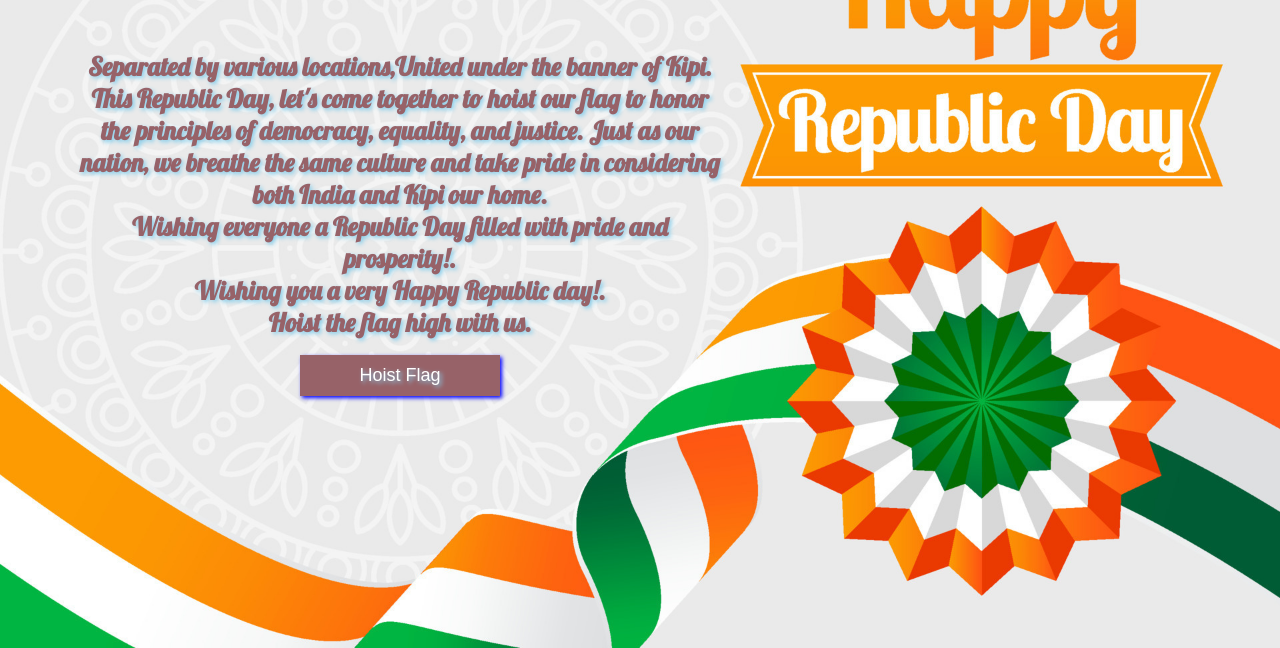
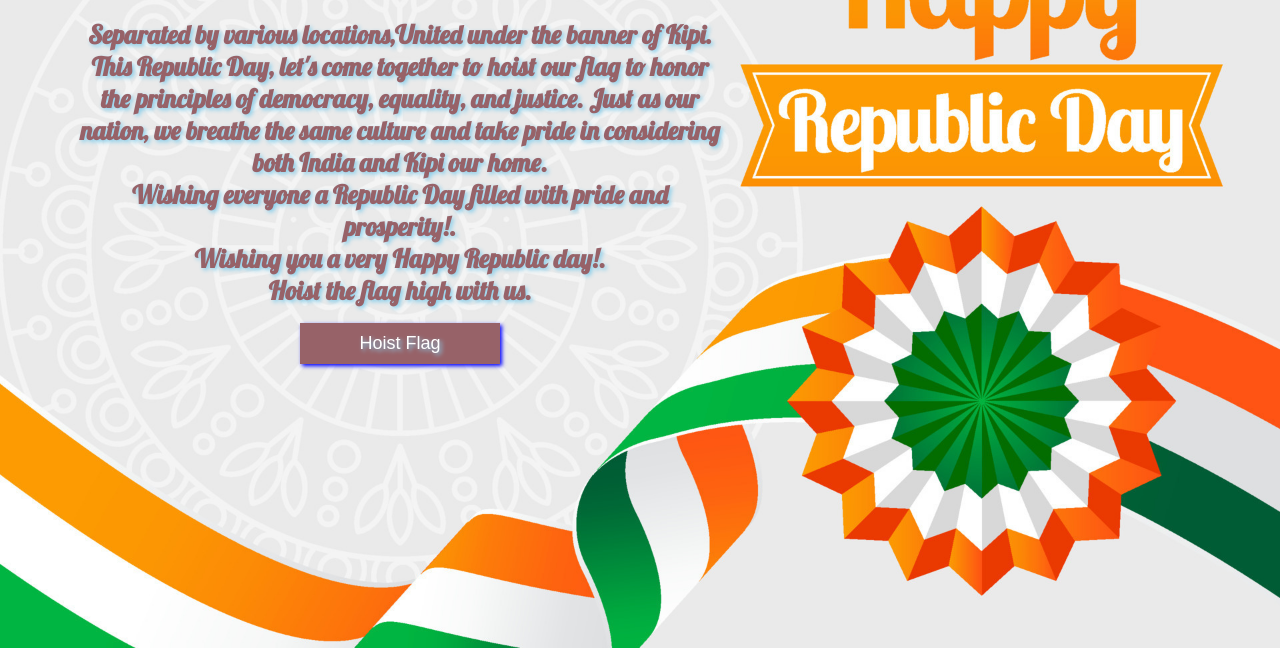
Before and after one commit to kipibievent/flag, a plain HTML site: page index.html in a window 1280 px wide. Shown: the part 152-800 px from the top of the page. Drawn offline with Linux system fonts and the light colour scheme.

Commit message:
Update index.html

```diff
--- a/index.html
+++ b/index.html
@@ -112,7 +112,7 @@ h1 {
  <div class="top-left">
 	<center>
 	<img src="KIPI_Logo1.png" alt="KIPI.BI" >
-	<h1><br>Separated by various locations,United under the banner of Kipi.<br>This Republic Day, let's come together to hoist our flag to honor the principles of democracy, equality, and justice. Just as our nation, we breathe the same culture and take pride in considering both India and Kipi our home. <br>Wishing everyone a Republic Day filled with pride and prosperity!.<br> Wishing you a very Happy Republic day!.<br> Hoist the flag high with us.</h1>
+	<h1>Separated by various locations,United under the banner of Kipi.<br>This Republic Day, let's come together to hoist our flag to honor the principles of democracy, equality, and justice. Just as our nation, we breathe the same culture and take pride in considering both India and Kipi our home. <br>Wishing everyone a Republic Day filled with pride and prosperity!.<br> Wishing you a very Happy Republic day!.<br> Hoist the flag high with us.</h1>
     <a href="flag1.html"><button id="myBtn">Hoist Flag</button></a></center>
  </div>
 </body>
```
